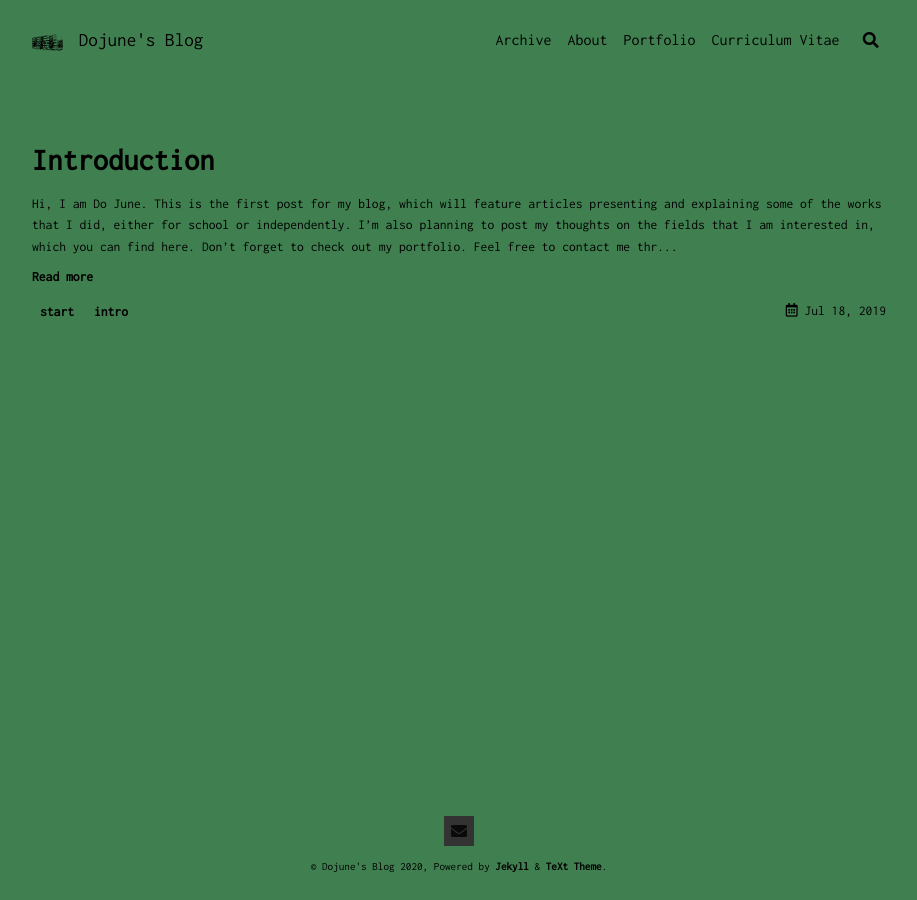
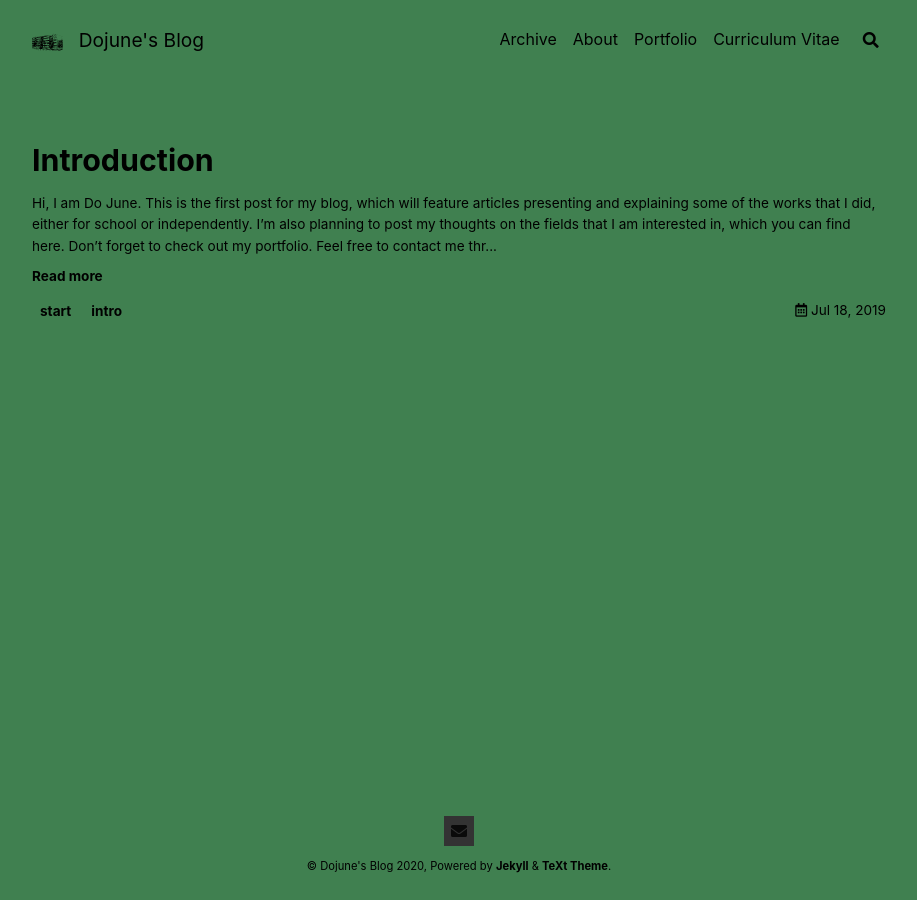
Before and after one commit to mindojune/mindojune.github.io, a Jekyll site: the page built from index.html, in a window 1280 px wide. Shown: the whole page, without its empty margins (181-1098 px from the left). Built offline with Jekyll 4.4.1, drawn with Linux system fonts in a browser that asks for light colours; nearby versions of some CDN libraries; the list of posts is cut into pages by our own code.

Commit message:
Update _variables.scss

```diff
--- a/_sass/common/_variables.scss
+++ b/_sass/common/_variables.scss
@@ -3,7 +3,7 @@ $base: (
   //font-family:            ('Source Sans Pro', sans-serif),
   //font-family:            ('Roboto', sans-serif),
   //font-family:            ('Open Sans', sans-serif),
-  font-family:            ('Inconsolata', monospace),
+  font-family:            (-apple-system, monospace),
   //font-family:            ('Lato', sans-serif),
   //font-family:            ('Open Sans', sans-serif),
   //font-family:            ('Inconsolata', monospace),
```
